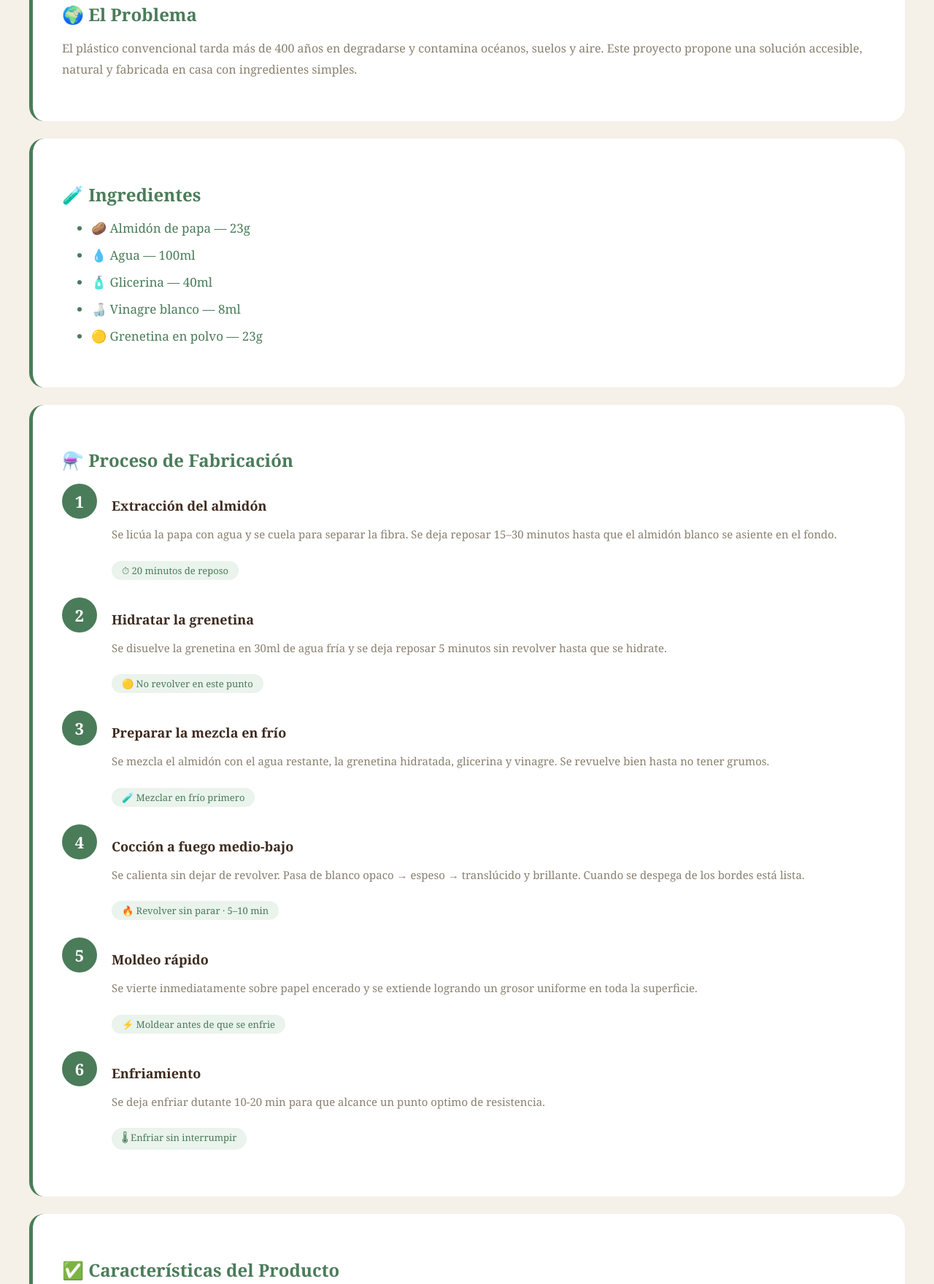
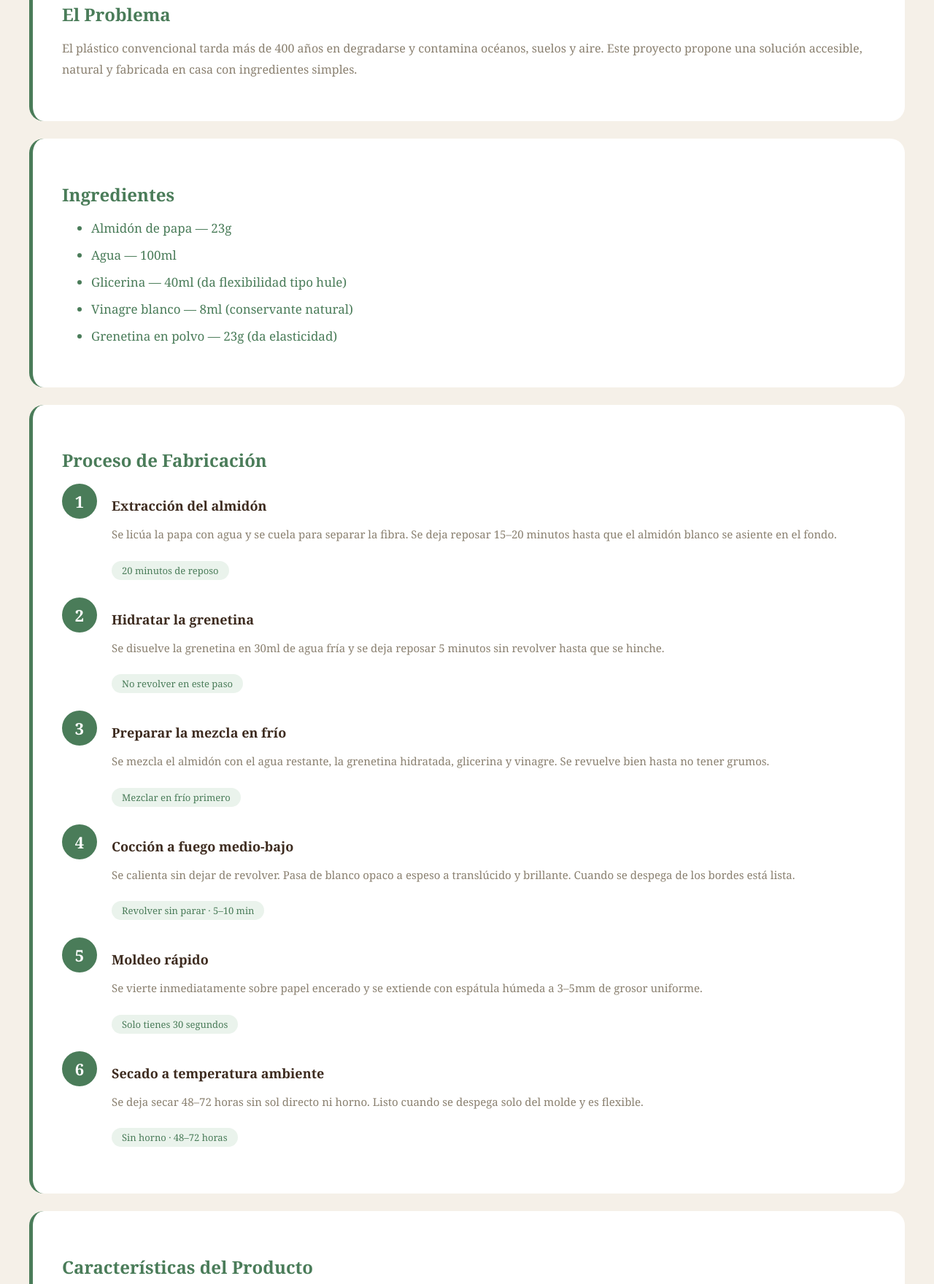
Before and after one commit to Christopher-bioplastico/Bioplastico---papa, a plain HTML site: page index.html in a window 1280 px wide. Shown: the part 414-2174 px from the top of the page at 73% size. Drawn offline with Linux system fonts and the light colour scheme.

Commit message:
Add files via upload

```diff
--- a/index.html
+++ b/index.html
@@ -168,7 +168,7 @@
   </div>
 
   <div class="seccion">
-    <h2>🌍 El Problema</h2>
+    <h2>El Problema</h2>
     <p style="color:#8a8070; line-height:1.8;">
       El plástico convencional tarda más de 400 años en degradarse y contamina océanos,
       suelos y aire. Este proyecto propone una solución accesible, natural y fabricada
@@ -177,25 +177,25 @@
   </div>
 
   <div class="seccion">
-    <h2>🧪 Ingredientes</h2>
+    <h2>Ingredientes</h2>
     <ul>
-      <li>🥔 Almidón de papa — 23g</li>
-      <li>💧 Agua — 100ml</li>
-      <li>🧴 Glicerina — 40ml</li>
-      <li>🍶 Vinagre blanco — 8ml</li>
-      <li>🟡 Grenetina en polvo — 23g</li>
+      <li>Almidón de papa — 23g</li>
+      <li>Agua — 100ml</li>
+      <li>Glicerina — 40ml (da flexibilidad tipo hule)</li>
+      <li>Vinagre blanco — 8ml (conservante natural)</li>
+      <li>Grenetina en polvo — 23g (da elasticidad)</li>
     </ul>
   </div>
 
   <div class="seccion">
-    <h2>⚗️ Proceso de Fabricación</h2>
+    <h2>Proceso de Fabricación</h2>
 
     <div class="paso">
       <div class="paso-num">1</div>
       <div class="paso-texto">
         <h3>Extracción del almidón</h3>
-        <p>Se licúa la papa con agua y se cuela para separar la fibra. Se deja reposar 15–30 minutos hasta que el almidón blanco se asiente en el fondo.</p>
-        <span class="tip">⏱ 20 minutos de reposo</span>
+        <p>Se licúa la papa con agua y se cuela para separar la fibra. Se deja reposar 15–20 minutos hasta que el almidón blanco se asiente en el fondo.</p>
+        <span class="tip">20 minutos de reposo</span>
       </div>
     </div>
 
@@ -203,8 +203,8 @@
       <div class="paso-num">2</div>
       <div class="paso-texto">
         <h3>Hidratar la grenetina</h3>
-        <p>Se disuelve la grenetina en 30ml de agua fría y se deja reposar 5 minutos sin revolver hasta que se hidrate.</p>
-        <span class="tip">🟡 No revolver en este punto</span>
+        <p>Se disuelve la grenetina en 30ml de agua fría y se deja reposar 5 minutos sin revolver hasta que se hinche.</p>
+        <span class="tip">No revolver en este paso</span>
       </div>
     </div>
 
@@ -213,7 +213,7 @@
       <div class="paso-texto">
         <h3>Preparar la mezcla en frío</h3>
         <p>Se mezcla el almidón con el agua restante, la grenetina hidratada, glicerina y vinagre. Se revuelve bien hasta no tener grumos.</p>
-        <span class="tip">🧪 Mezclar en frío primero</span>
+        <span class="tip">Mezclar en frío primero</span>
       </div>
     </div>
 
@@ -221,8 +221,8 @@
       <div class="paso-num">4</div>
       <div class="paso-texto">
         <h3>Cocción a fuego medio-bajo</h3>
-        <p>Se calienta sin dejar de revolver. Pasa de blanco opaco → espeso → translúcido y brillante. Cuando se despega de los bordes está lista.</p>
-        <span class="tip">🔥 Revolver sin parar · 5–10 min</span>
+        <p>Se calienta sin dejar de revolver. Pasa de blanco opaco a espeso a translúcido y brillante. Cuando se despega de los bordes está lista.</p>
+        <span class="tip">Revolver sin parar · 5–10 min</span>
       </div>
     </div>
 
@@ -230,49 +230,45 @@
       <div class="paso-num">5</div>
       <div class="paso-texto">
         <h3>Moldeo rápido</h3>
-        <p>Se vierte inmediatamente sobre papel encerado y se extiende logrando un grosor uniforme en toda la superficie.</p>
-        <span class="tip">⚡ Moldear antes de que se enfrie</span>
+        <p>Se vierte inmediatamente sobre papel encerado y se extiende con espátula húmeda a 3–5mm de grosor uniforme.</p>
+        <span class="tip">Solo tienes 30 segundos</span>
       </div>
     </div>
 
     <div class="paso">
       <div class="paso-num">6</div>
       <div class="paso-texto">
-        <h3>Enfriamiento</h3>
-        <p>Se deja enfriar dutante 10-20 min para que alcance un punto optimo de resistencia.</p>
-        <span class="tip">🌡 Enfriar sin interrumpir</span>
+        <h3>Secado a temperatura ambiente</h3>
+        <p>Se deja secar 48–72 horas sin sol directo ni horno. Listo cuando se despega solo del molde y es flexible.</p>
+        <span class="tip">Sin horno · 48–72 horas</span>
       </div>
     </div>
   </div>
 
   <div class="seccion">
-    <h2>✅ Características del Producto</h2>
+    <h2>Características del Producto</h2>
     <div class="tarjetas">
       <div class="tarjeta">
-        <div class="icono">🌿</div>
         <h3>Biodegradable</h3>
         <p>Se descompone naturalmente sin dejar residuos tóxicos.</p>
       </div>
       <div class="tarjeta crema">
-        <div class="icono">💪</div>
         <h3>Flexible tipo hule</h3>
         <p>Elástico y resistente gracias a la glicerina y grenetina.</p>
       </div>
       <div class="tarjeta">
-        <div class="icono">♻️</div>
         <h3>Renovable</h3>
         <p>Fabricado con recursos vegetales que se cultivan continuamente.</p>
       </div>
       <div class="tarjeta crema">
-        <div class="icono">💰</div>
         <h3>Económico</h3>
-        <p>Ingredientes comunes, sin productos riesgosos.</p>
+        <p>Ingredientes de cocina comunes, accesible para todos.</p>
       </div>
     </div>
   </div>
 
   <div class="seccion">
-    <h2>📊 Comparación: Bioplástico vs Plástico Convencional</h2>
+    <h2>Comparación: Bioplástico vs Plástico Convencional</h2>
     <table>
       <tr>
         <th>Característica</th>
@@ -297,7 +293,7 @@
       <tr>
         <td>Producción</td>
         <td>Industria pesada</td>
-        <td>Artesanal</td>
+        <td>Casera / artesanal</td>
       </tr>
       <tr>
         <td>Impacto ambiental</td>
@@ -311,7 +307,7 @@
     <strong>Bioplástico de Almidón de Papa</strong><br>
     Proyecto Escolar · Ciencias y Medio Ambiente<br>
     <br>
-    Fabricado con 🥔 papa · 💧 agua · 🧴 glicerina · 🍶 vinagre · 🟡 grenetina
+    Fabricado con papa · agua · glicerina · vinagre · grenetina
   </footer>
 
 </body>
```
